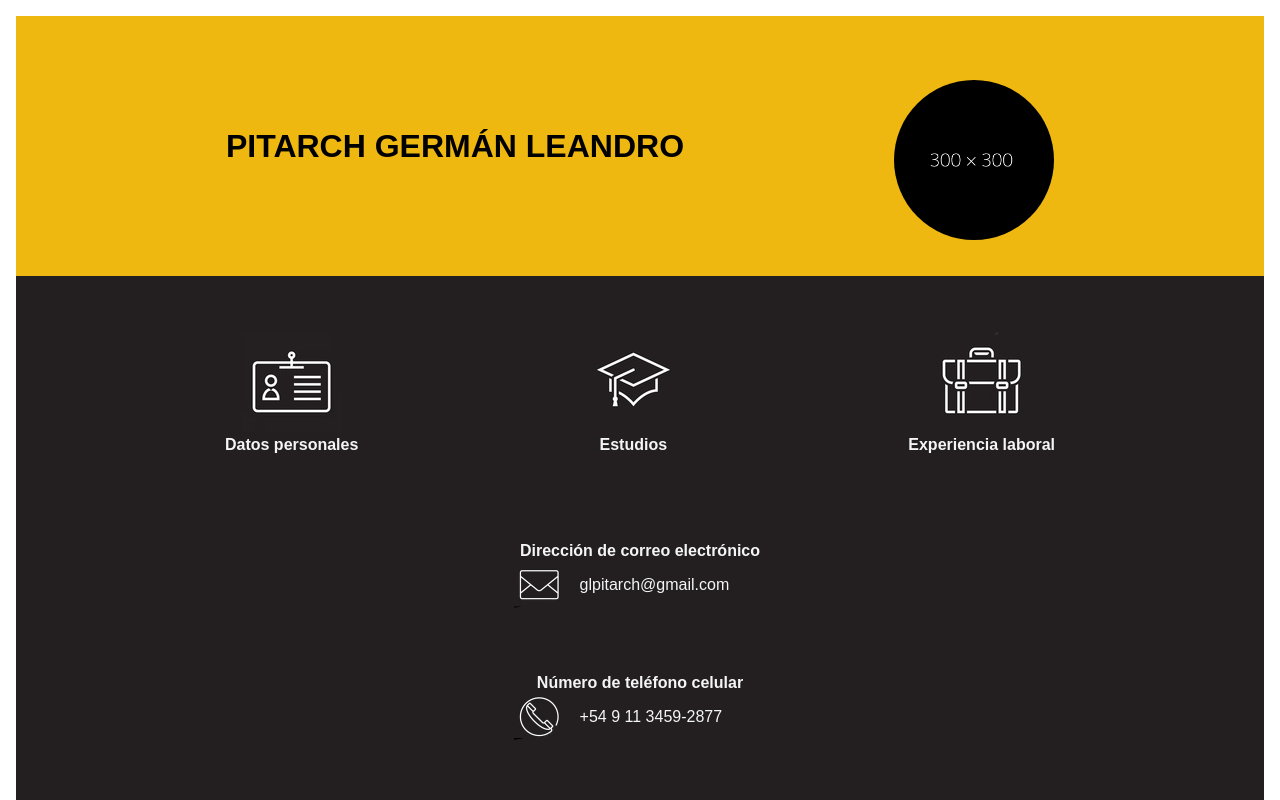
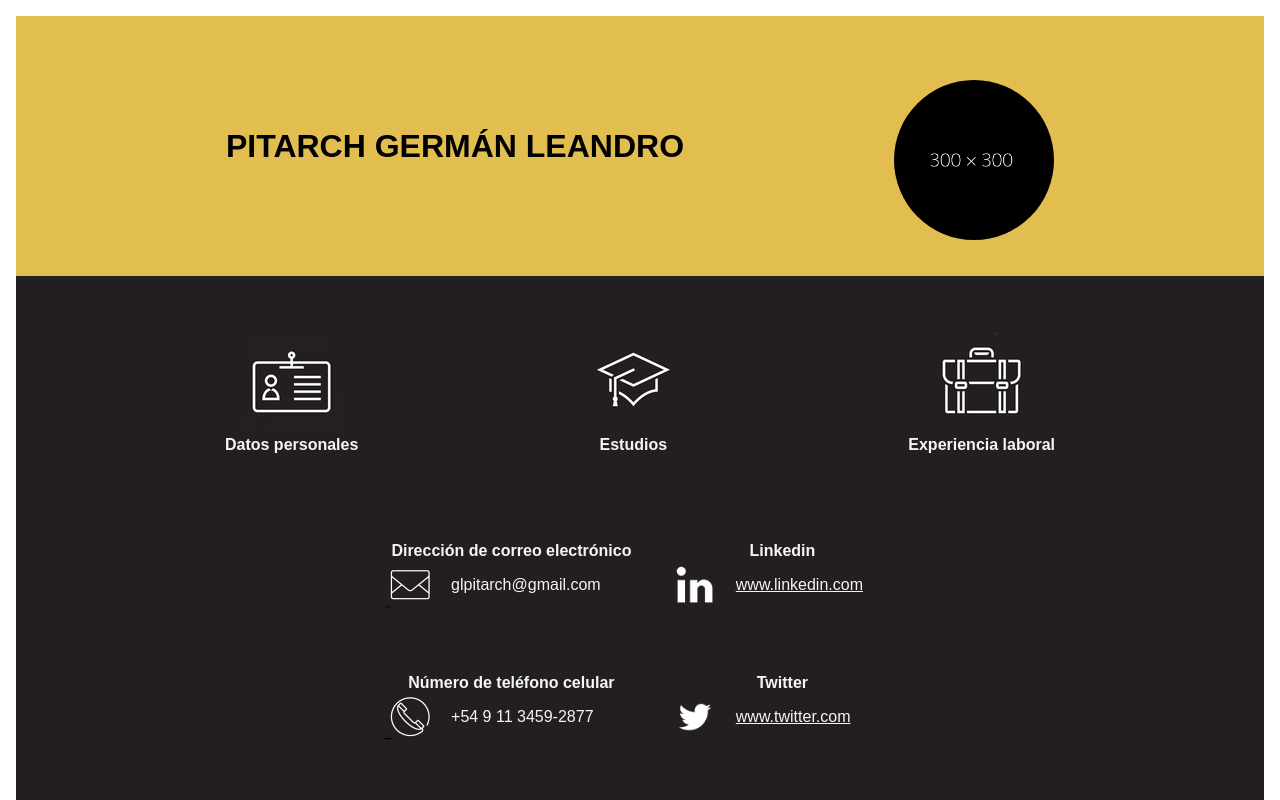
Before and after one commit to glpitarch/curriculum-vitae, a website: page index.html in a window 1280 px wide. Both pictures are taken after a click on the picture 291 px from the left and 382 px from the top of the page. Shown: the top 800 px of the page. Drawn offline with Linux system fonts and the light colour scheme.

Commit message:
social media info was added

```diff
--- a/index.html
+++ b/index.html
@@ -42,6 +42,24 @@
                                 <img src="./assets/images/icons/location.png" alt="Icono de localización" width="50" class="pr-1">
                                 <div class="width-2 align-self-center">
                                     <p>Buenos Aires, Argentina</p>
+                                </div>
+                            </li>
+                            <li class="r-flex justify-content-center my-2">
+                                <img src="./assets/images/icons/linkedin.png" alt="Icono de Linkedin" width="50" class="pr-1">
+                                <div class="width-2 align-self-center">
+                                    <p><a href="https://www.linkedin.com/" target="blank" class="white">Linkedin</a></p>
+                                </div>
+                            </li>
+                            <li class="r-flex justify-content-center my-2">
+                                <img src="./assets/images/icons/twitter.png" alt="Icono de Twitter" width="50" class="pr-1">
+                                <div class="width-2 align-self-center">
+                                    <p><a href="https://twitter.com/?lang=es" target="blank" class="white">Twitter</a></p>
+                                </div>
+                            </li>
+                            <li class="r-flex justify-content-center my-2">
+                                <img src="./assets/images/icons/instagram.png" alt="Icono de Instagram" width="50" class="pr-1">
+                                <div class="width-2 align-self-center">
+                                    <p><a href="https://www.instagram.com/" target="blank" class="white">Instagram</a></p>
                                 </div>
                             </li>
                         </ul>
--- a/js/functions.js
+++ b/js/functions.js
@@ -17,6 +17,7 @@ const LargeDeviceProfile = () => {
     profileLargeDeviceContainer.classList.remove('hide')
     profileLargeDeviceContainer.classList.add('block')
     document.getElementById('profileLargeDeviceContainer').innerHTML = `
+        <div class="r-flex">
             <ul class="white style-cleaner c-flex appear">
                 <li class="mb-2 mt-1">
                     <h4 class="txt-center">Dirección de correo electrónico</h4>
@@ -40,6 +41,30 @@ const LargeDeviceProfile = () => {
                     </div>
                 </li>
             </ul>
+            <ul class="white style-cleaner c-flex appear">
+                <li class="mb-2 mt-1 ml-2">
+                    <h4 class="txt-center">Linkedin</h4>
+                    <div class="r-flex">
+                        <img src="./assets/images/icons/linkedin.png" alt="Icono de Linkedin" width="50">
+                        <span class="align-self-center mx-1"><a href="https://www.linkedin.com/" target="blank" class="white">www.linkedin.com</a></span>
+                    </div>
+                </li>
+                <li class="my-2 ml-2">
+                    <h4 class="txt-center">Twitter</h4>
+                    <div class="r-flex">
+                        <img src="./assets/images/icons/twitter.png" alt="Icono de Twitter" width="50">
+                        <span class="align-self-center mx-1"><a href="https://twitter.com/?lang=es" target="blank" class="white">www.twitter.com</a></span>
+                    </div>
+                </li>
+                <li class="my-2 ml-2">
+                    <h4 class="txt-center">Instagram</h4>
+                    <div class="r-flex">
+                        <img src="./assets/images/icons/instagram.png" alt="Icono de Instagram" width="50">
+                        <span class="align-self-center mx-1"><a href="https://www.instagram.com/" target="blank" class="white">www.instagram.com</a></span>
+                    </div>
+                </li>
+            </ul>
+        </div>
     `
 }
 
--- a/scss/partials/_spacing.scss
+++ b/scss/partials/_spacing.scss
@@ -21,6 +21,10 @@
 
 .mt-3 {
     margin-top: 3rem;
+}
+
+.ml-2 {
+    margin-left: 2rem;
 }
 
 .mx-1 {
--- a/scss/partials/_structure-tags-format.scss
+++ b/scss/partials/_structure-tags-format.scss
@@ -1,5 +1,5 @@
 header {
-    background-color: #efb810;
+    background-color: #e2be51;
     padding-top: 2rem;
     padding-bottom: 2rem;
 }
```
Also changed, not shown: assets/images/icons/instagram.png (added), assets/images/icons/linkedin.png (added), assets/images/icons/twitter.png (added), css/styles.css. Lines whose indentation alone changed are shown as unchanged.
